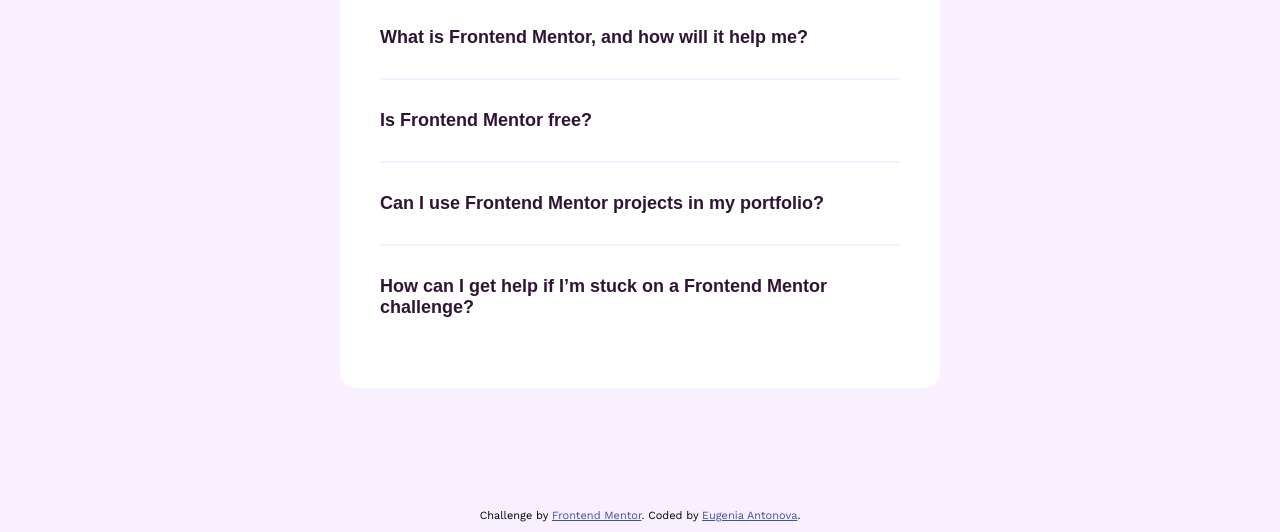
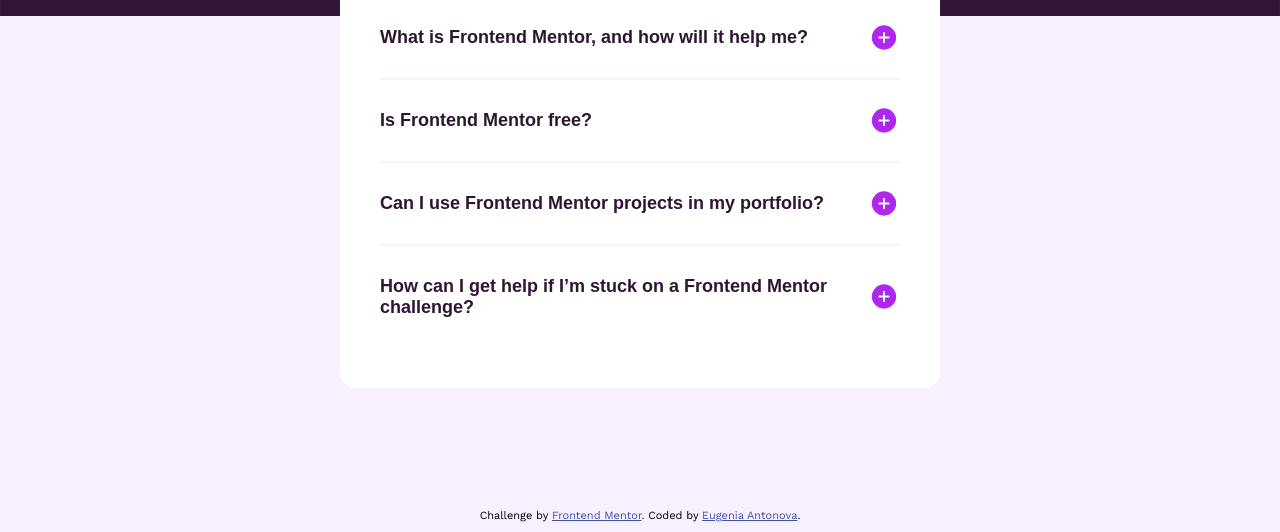
Before and after one commit to EugeniaAntonova/faq-accordion-main, a plain HTML site: page index.html in a window 1280 px wide. Shown: the part 268-800 px from the top of the page. Drawn offline with nearby package versions, Linux system fonts and the light colour scheme.

Commit message:
Update style.css

```diff
--- a/css/style.css
+++ b/css/style.css
@@ -64,7 +64,7 @@ button.acc-controls::after {
 }
 
 button.acc-controls::before {
-    background-image: url('./assets/images/icon-minus.svg');
+    background-image: url('../assets/images/icon-minus.svg');
     transform: scale(1);
 }
 
@@ -73,7 +73,7 @@ button.acc-controls.acc-closed::before {
 }
 
 button.acc-controls::after {
-    background-image: url('./assets/images/icon-plus.svg');
+    background-image: url('../assets/images/icon-plus.svg');
 }
 
 button.acc-controls.acc-closed::after {
@@ -116,7 +116,7 @@ section.faq::before {
     left: 0;
     right: 0;
 
-    background-image: url('./assets/images/background-pattern-mobile.svg');
+    background-image: url('../assets/images/background-pattern-mobile.svg');
     background-repeat: no-repeat;
     background-size: cover;
 }
@@ -161,7 +161,7 @@ ul.accordion>li:not(:last-of-type) {
 @media (min-width: 1024px) {
     section.faq::before {
         height: 35.5%;
-        background-image: url('./assets/images/background-pattern-desktop.svg');
+        background-image: url('../assets/images/background-pattern-desktop.svg');
     }
 
     article.faq {
```
